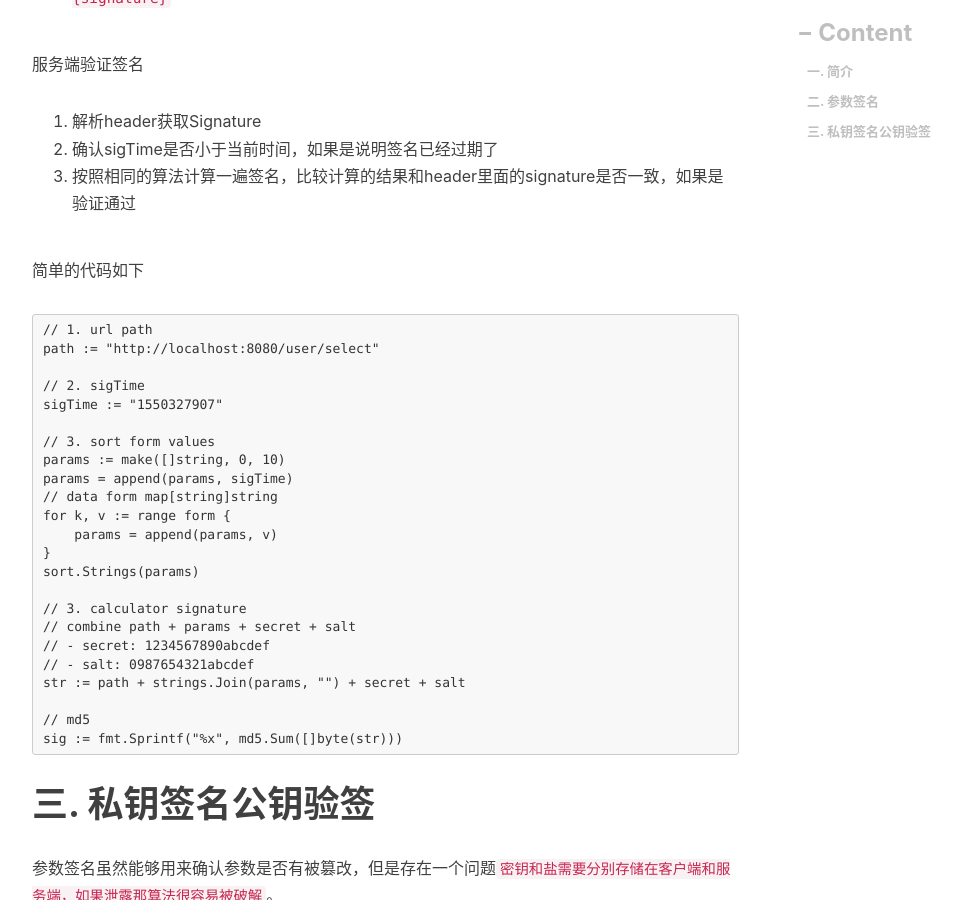
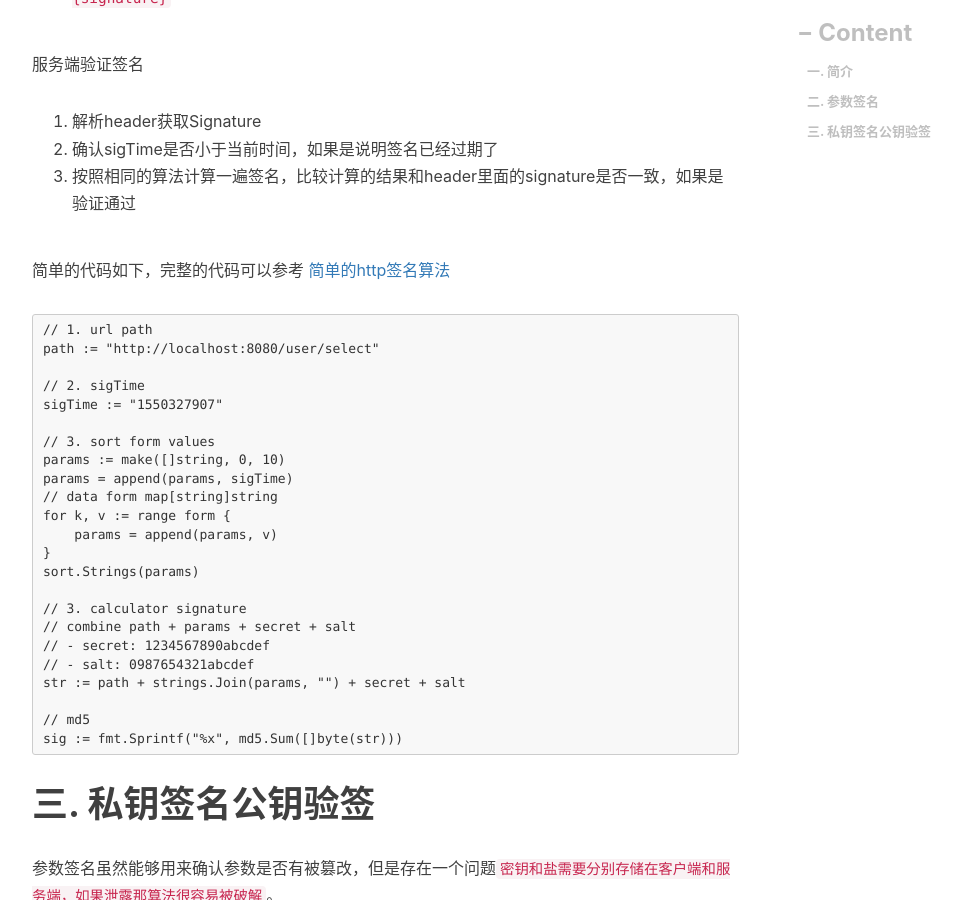
Before and after one commit to engru/chenguolin.github.io, a Jekyll site: the page built from _posts/2017-07-26-【HTTP API-2】HTTP API接口安全性设计.md, in a window 1280 px wide and 900 px high, scrolled down 1689 px. Shown: the whole window, without its empty margins (233-1195 px from the left). Built offline with Jekyll 4.4.1, drawn with Linux system fonts in a browser that asks for light colours; nearby versions of some CDN libraries; comment, search, counter and statistics services are not loaded.

Commit message:
Update 2017-07-26-【HTTP API-2】HTTP API接口安全性设计.md

````diff
--- a/_posts/2017-07-26-【HTTP API-2】HTTP API接口安全性设计.md
+++ b/_posts/2017-07-26-【HTTP API-2】HTTP API接口安全性设计.md
@@ -41,7 +41,7 @@ HTTP API接口安全性演进如下
 2. 确认sigTime是否小于当前时间，如果是说明签名已经过期了
 3. 按照相同的算法计算一遍签名，比较计算的结果和header里面的signature是否一致，如果是验证通过
 
-简单的代码如下
+简单的代码如下，完整的代码可以参考 [简单的http签名算法](https://chenguolin.github.io/2017/07/25/HTTP-API-1-%E7%AE%80%E5%8D%95%E7%9A%84http%E7%AD%BE%E5%90%8D%E7%AE%97%E6%B3%95/)
 ```
 // 1. url path
 path := "http://localhost:8080/user/select"
````
